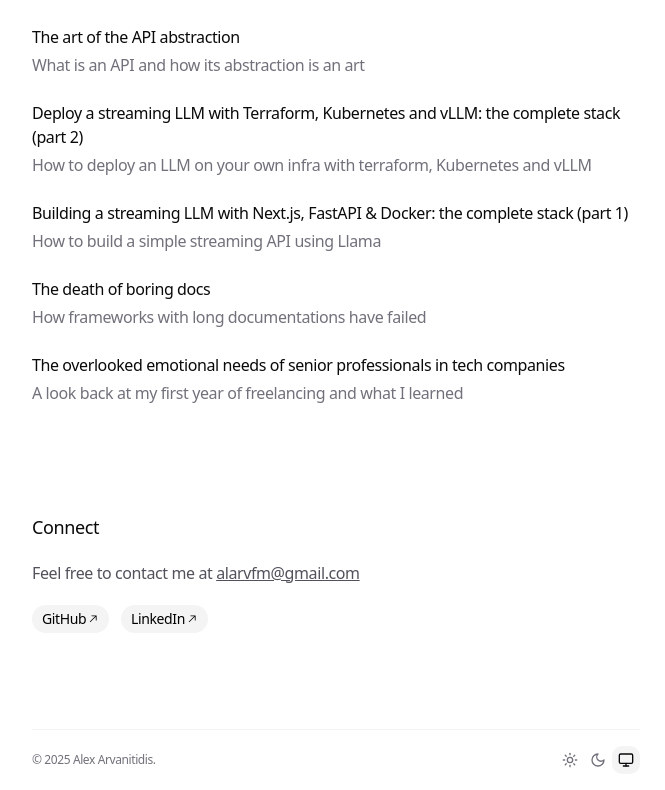
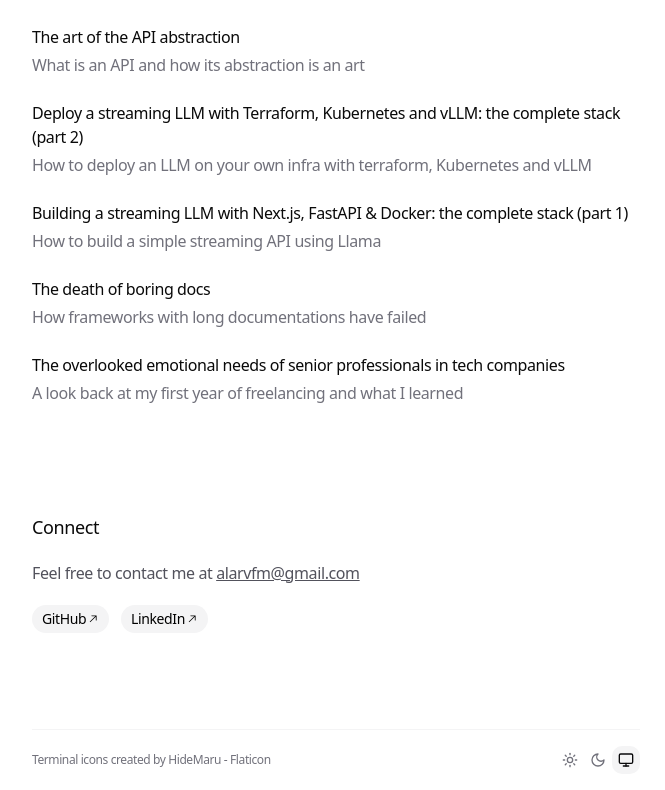
Before and after one commit to alarv/alexarvanitidis.dev, a Next.js app: page / in a window 1280 px wide. Shown: the part 1831-2621 px from the top of the page, without its empty margins (304-969 px from the left). Built offline with nearby package versions, Linux system fonts and the light colour scheme.

Commit message:
feat: add cooler favicon

```diff
--- a/app/footer.tsx
+++ b/app/footer.tsx
@@ -77,6 +77,14 @@ export function Footer() {
             Template by{' '}
             <Link href={'https://github.com/ibelick/nim'}> nim</Link>.
           </span>
+          <span>
+            <Link
+              title="terminal icons"
+              href="https://www.flaticon.com/free-icons/terminal"
+            >
+              Terminal icons created by HideMaru - Flaticon
+            </Link>
+          </span>
         </TextLoop>
         <div className="text-xs text-zinc-400">
           <ThemeSwitch />
```
Also changed, not shown: 1 other file (tests, documents, lock files or other folders).
